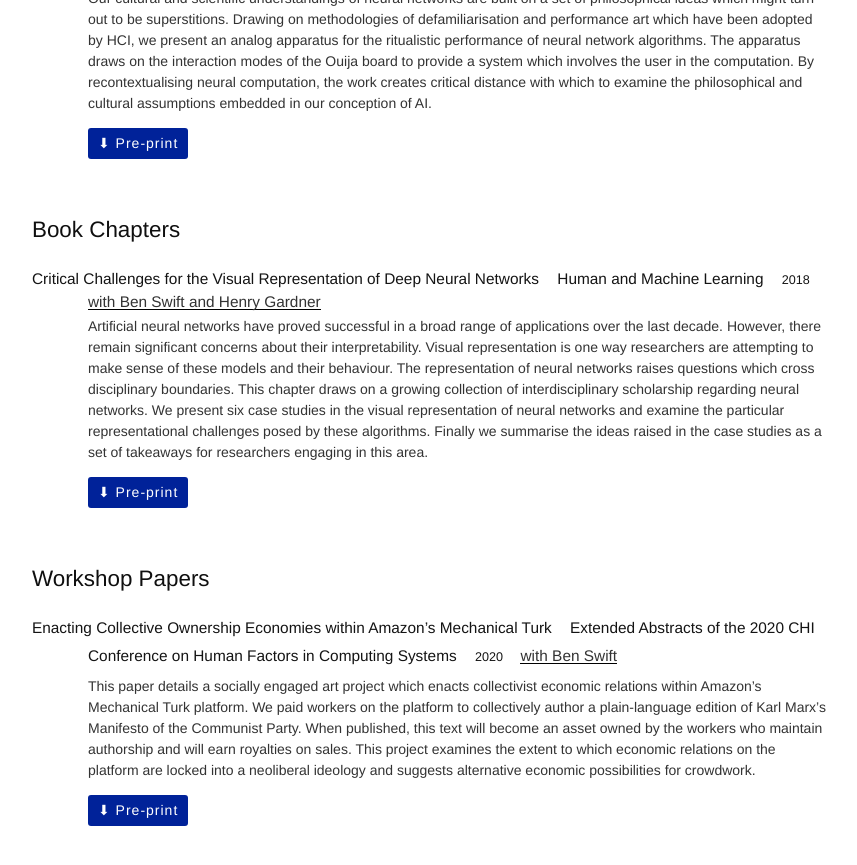
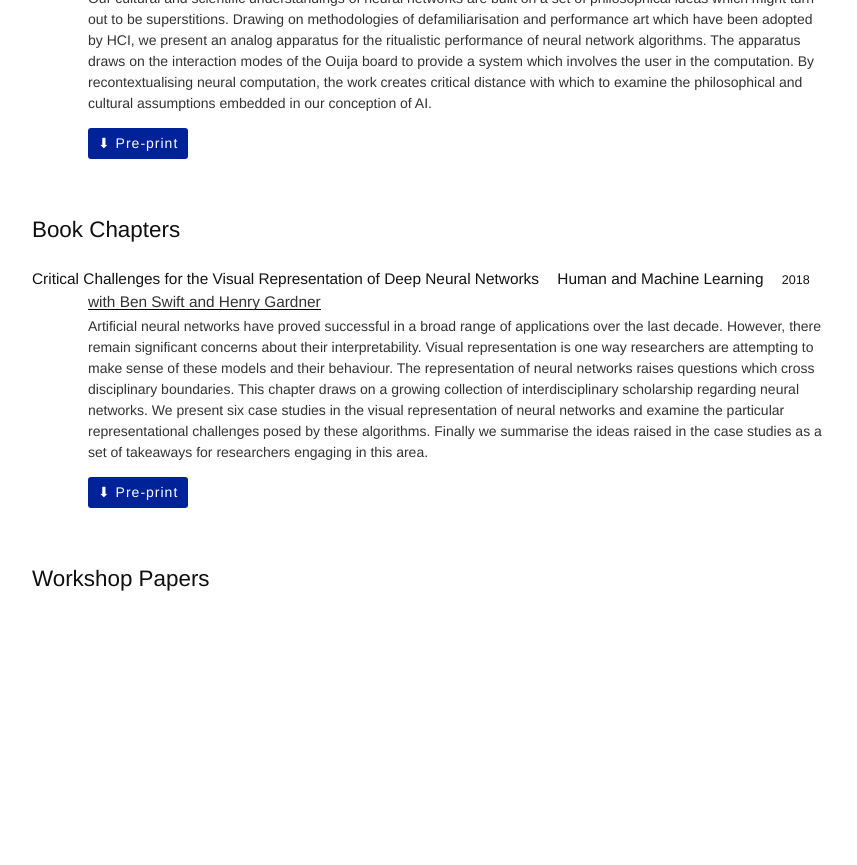
Before and after one commit to kieranbrowne/kieranbrowne.github.io, a Jekyll site: the page built from publications.html, in a window 1280 px wide and 900 px high, scrolled down 1105 px. Shown: the top 865 px of the window, without its empty margins (418-1275 px from the left). Built offline with Jekyll 4.4.1, drawn with Linux system fonts in a browser that asks for light colours; after the commit the page ends 1771 px from its top, so only the background shows below that.

Commit message:
removing pub

```diff
--- a/publications.html
+++ b/publications.html
@@ -3,15 +3,6 @@ layout: default
 title: Research
 permalink: /publications/
 sidemenu: research
-
-workshop_papers:
-  - title: Enacting Collective Ownership Economies within Amazon’s Mechanical Turk
-    year: 2020
-    with: Ben Swift
-    publication: Extended Abstracts of the 2020 CHI Conference on Human Factors in Computing Systems
-    filename: enacting_collective_ownership.pdf
-    abstract: >
-      This paper details a socially engaged art project which enacts collectivist economic relations within Amazon’s Mechanical Turk platform. We paid workers on the platform to collectively author a plain-language edition of Karl Marx’s Manifesto of the Communist Party. When published, this text will become an asset owned by the workers who maintain authorship and will earn royalties on sales. This project examines the extent to which economic relations on the platform are locked into a neoliberal ideology and suggests alternative economic possibilities for crowdwork.
 
 
 book_chapters:
```
